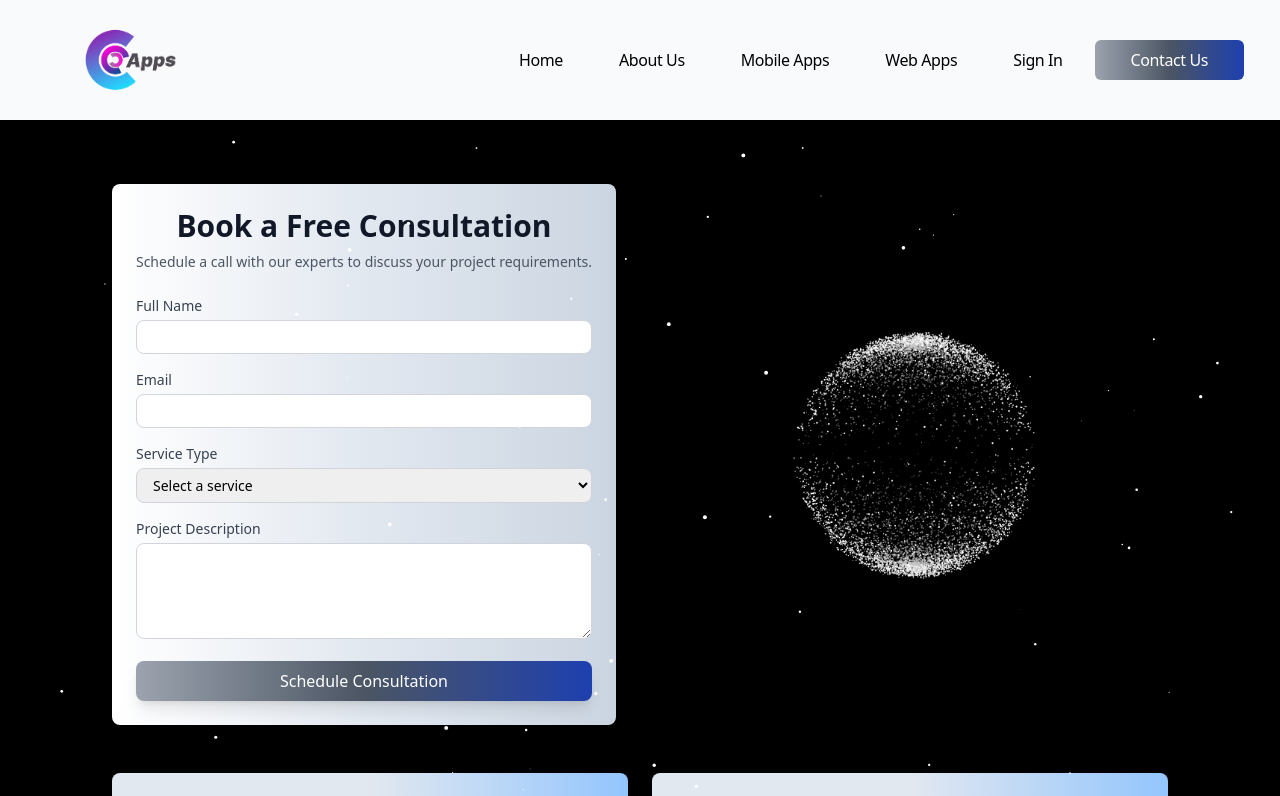
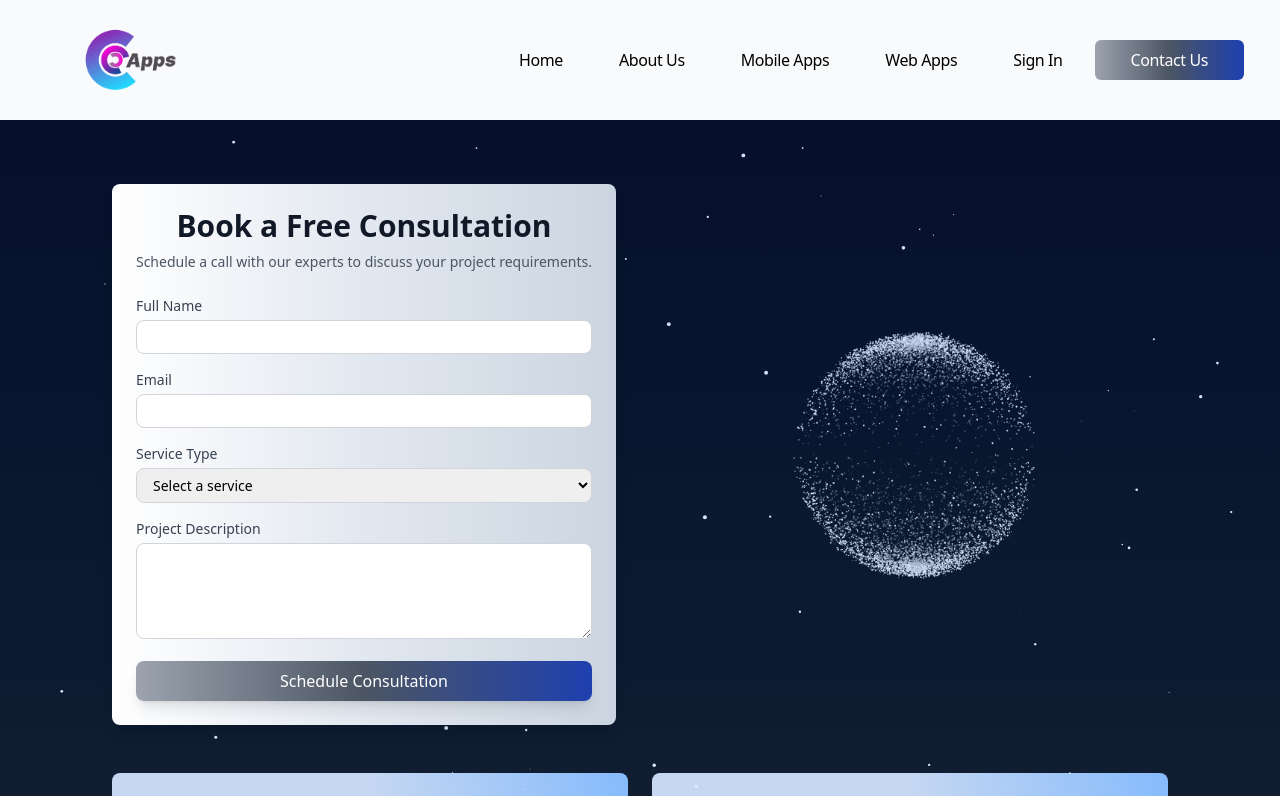
Before and after one commit to sakhike1/Capps-consultation, a React (Vite) app: page /book-consultation in a window 1280 px wide. Shown: the top 796 px of the page. Built offline with nearby package versions, Linux system fonts and the light colour scheme.

Commit message:
updated pages

```diff
--- a/src/pages/BookConsultation.tsx
+++ b/src/pages/BookConsultation.tsx
@@ -57,12 +57,12 @@ export default function BookConsultation() {
   }}
 />
       {/* Optional Animated Background */}
-      <div className="absolute inset-0 bg-gradient-to-t from-blue-300 via-blue-500 to-blue-700 opacity-20 -z-10"></div>
+      <div className="absolute inset-0 bg-gradient-to-t from-blue-300 via-blue-500 to-blue-700 opacity-20 "></div>
 
       <div className="max-w-7xl mx-auto px-4 sm:px-6 lg:px-8 py-16">
         <div className="grid lg:grid-cols-2 gap-12 items-center">
           {/* Form Section */}
-          <div className="bg-gradient-to-r from-white via-slate-200 to-slate-300 rounded-lg shadow-lg p-6">
+          <div className="bg-gradient-to-r from-white via-slate-200 to-slate-300 rounded-lg shadow-lg p-6 z-10">
             <div className="text-center mb-6">
               <h1 className="text-3xl font-bold text-gray-900 mb-2">
                 Book a Free Consultation
@@ -78,7 +78,7 @@ export default function BookConsultation() {
                 </label>
                 <input
                   type="text"
-                  className="w-full px-3 py-1.5 border border-gray-300 rounded-lg focus:ring-2 focus:ring-blue-500 focus:border-blue-500 text-sm"
+                  className="w-full px-3 py-1.5 border border-gray-300 rounded-lg  text-sm"
                   required
                 />
               </div>
@@ -88,7 +88,7 @@ export default function BookConsultation() {
                 </label>
                 <input
                   type="email"
-                  className="w-full px-3 py-1.5 border border-gray-300 rounded-lg focus:ring-2 focus:ring-blue-500 focus:border-blue-500 text-sm"
+                  className="w-full px-3 py-1.5 border border-gray-300 rounded-lg  text-sm"
                   required
                 />
               </div>
@@ -97,7 +97,7 @@ export default function BookConsultation() {
                   Service Type
                 </label>
                 <select
-                  className="w-full px-3 py-1.5 border border-gray-300 rounded-lg focus:ring-2 focus:ring-blue-500 focus:border-blue-500 text-sm"
+                  className="w-full px-3 py-1.5 border border-gray-300 rounded-lg  text-sm"
                   required
                 >
                   <option value="">Select a service</option>
@@ -111,7 +111,7 @@ export default function BookConsultation() {
                   Project Description
                 </label>
                 <textarea
-                  className="w-full px-3 py-1.5 border border-gray-300 rounded-lg focus:ring-2 focus:ring-blue-500 focus:border-blue-500 text-sm h-24"
+                  className="w-full px-3 py-1.5 border border-gray-300 rounded-lg   text-sm h-24"
                   required
                 ></textarea>
               </div>
```
